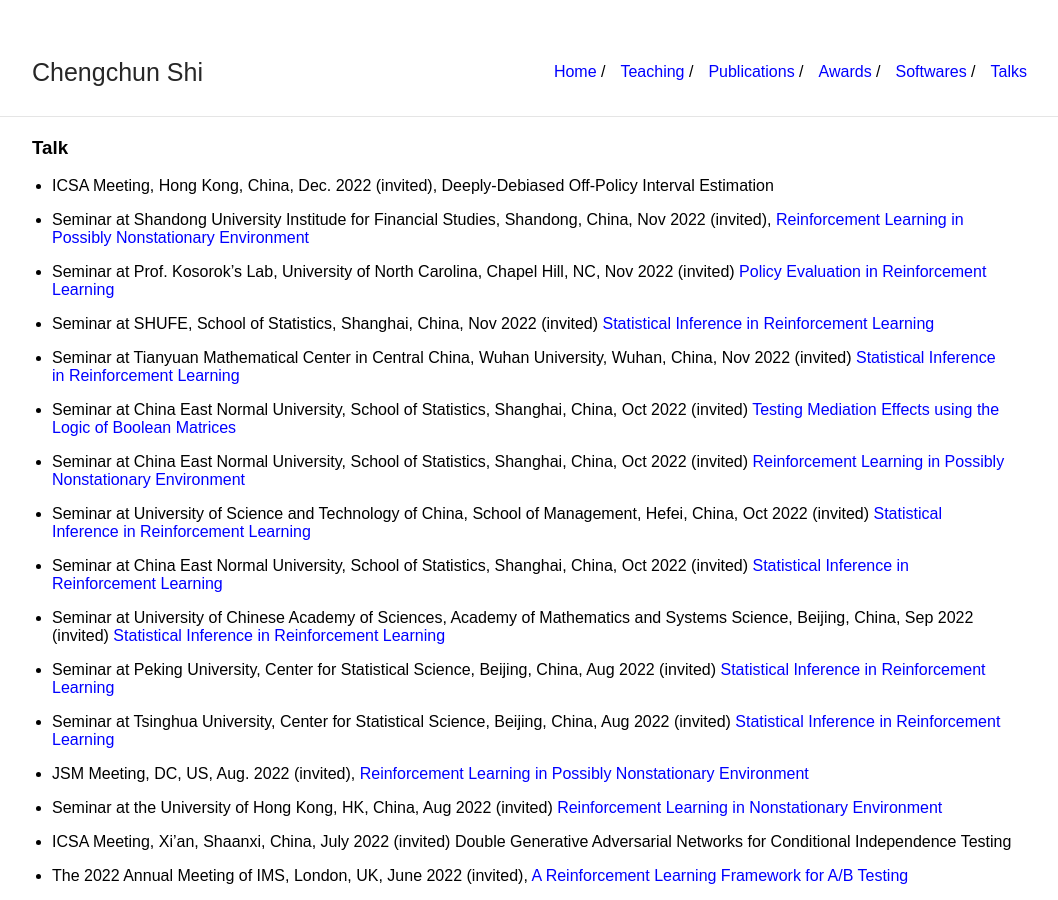
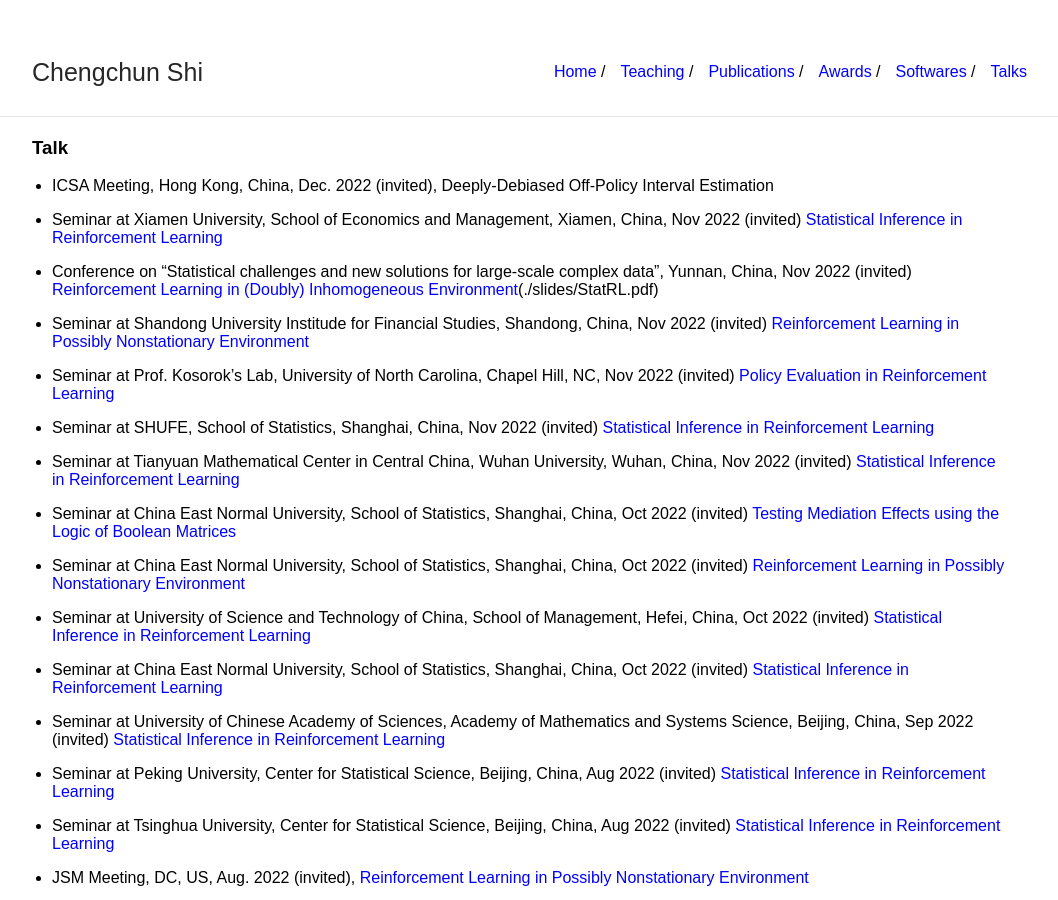
Before and after one commit to callmespring/callmespring.github.io, a Jekyll site: the page built from talk.md, in a window 1280 px wide and 900 px high. Shown: the whole window, without its empty margins (108-1166 px from the left). Built offline with Jekyll 4.4.1, drawn with Linux system fonts in a browser that asks for light colours.

Commit message:
Update talk.md

```diff
--- a/talk.md
+++ b/talk.md
@@ -7,7 +7,11 @@ title: Talk
 
 * ICSA Meeting, Hong Kong, China, Dec. 2022 (invited), Deeply-Debiased Off-Policy Interval Estimation
 
-* Seminar at Shandong University Institude for Financial Studies, Shandong, China, Nov 2022 (invited), [Reinforcement Learning in Possibly Nonstationary Environment](./slides/NonstatRL.pdf)
+* Seminar at Xiamen University, School of Economics and Management, Xiamen, China, Nov 2022 (invited) [Statistical Inference in Reinforcement Learning](./slides/StatRL.pdf)
+
+* Conference on "Statistical challenges and new solutions for large-scale complex data", Yunnan, China, Nov 2022 (invited) [Reinforcement Learning in (Doubly) Inhomogeneous Environment](./slides/NonstatRL.pdf)(./slides/StatRL.pdf)
+
+* Seminar at Shandong University Institude for Financial Studies, Shandong, China, Nov 2022 (invited) [Reinforcement Learning in Possibly Nonstationary Environment](./slides/NonstatRL.pdf)
 
 * Seminar at Prof. Kosorok's Lab, University of North Carolina, Chapel Hill, NC, Nov 2022 (invited) [Policy Evaluation in Reinforcement Learning](./slides/PE.pdf)
 
```
